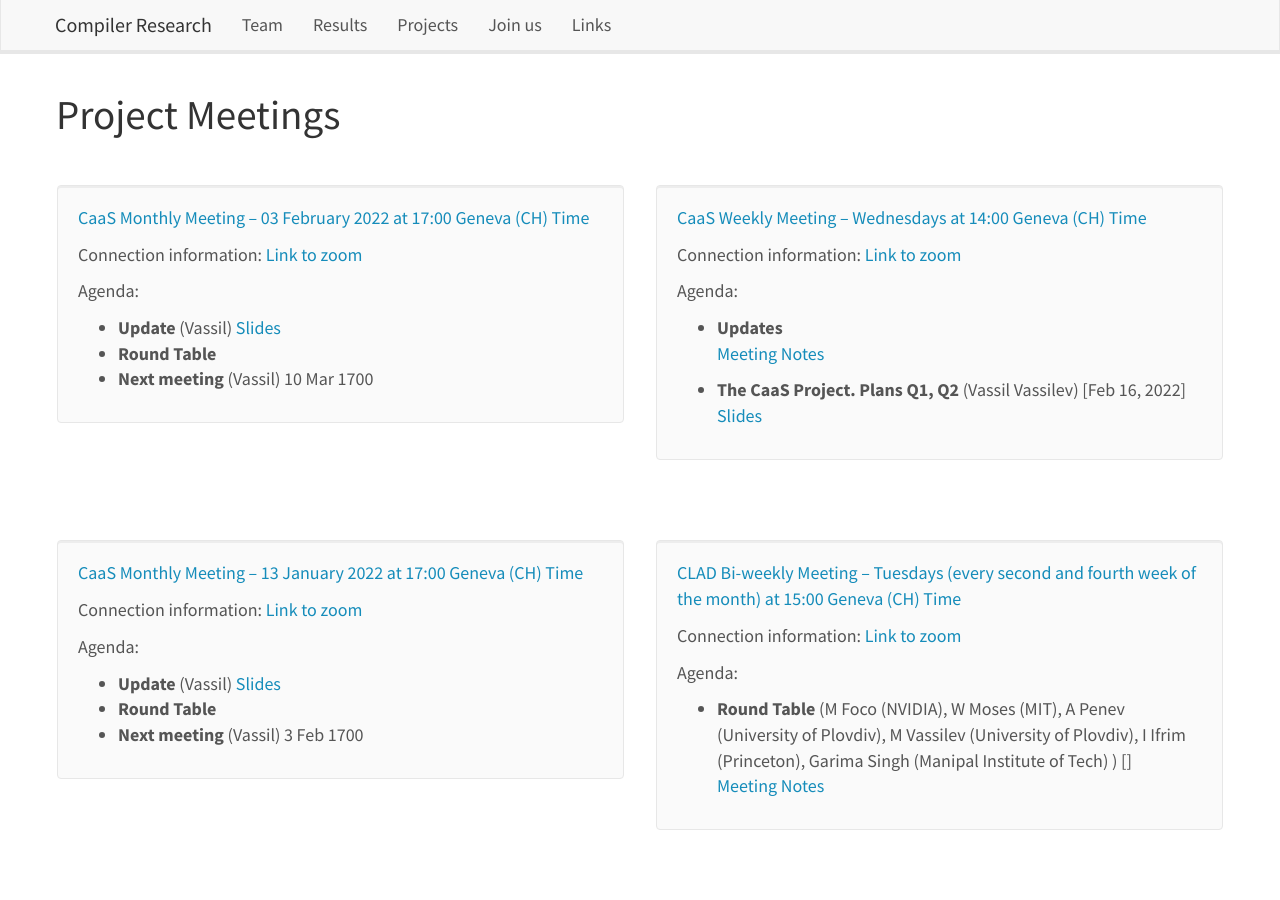
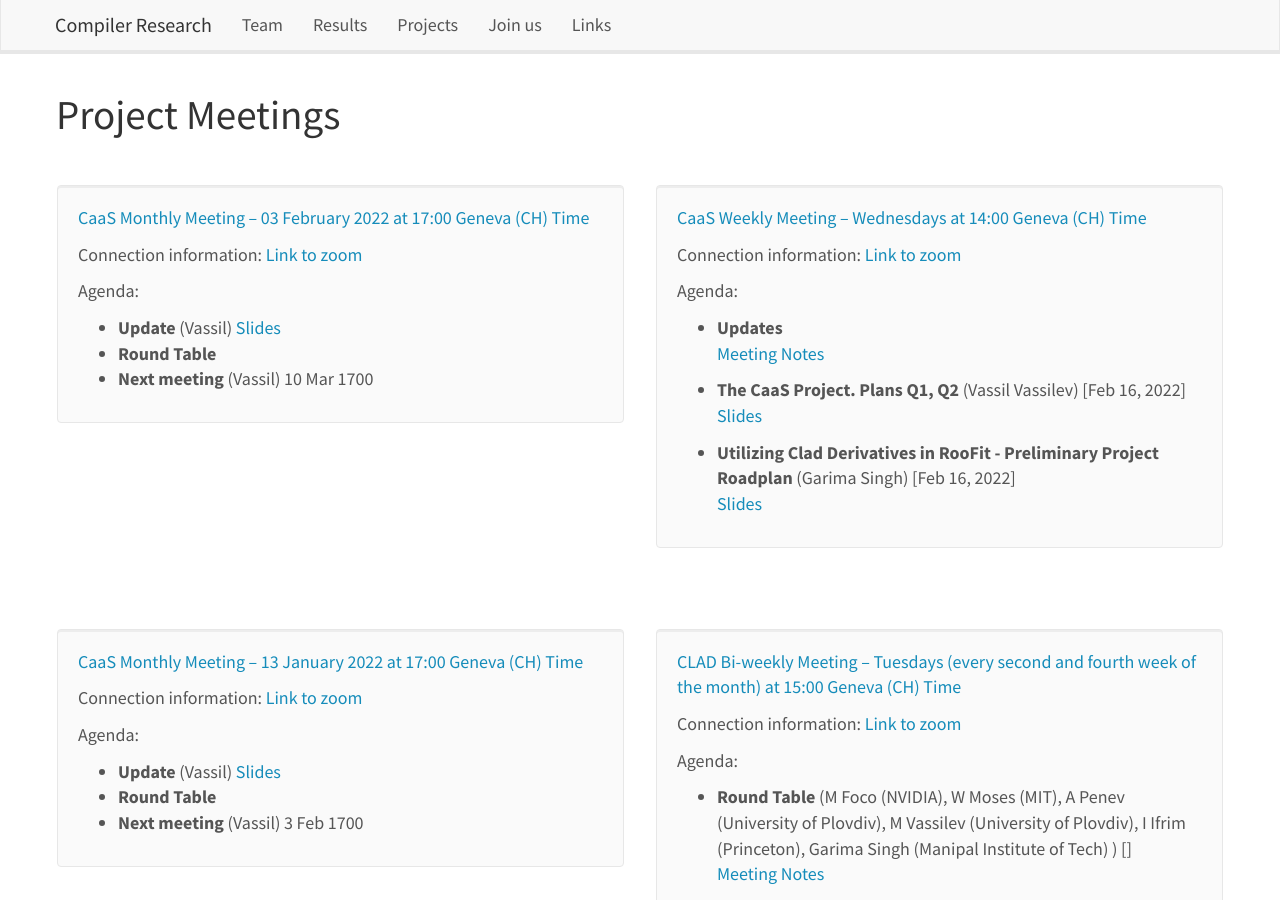
Before and after one commit to vgvassilev/clad, a Jekyll site: the page built from _pages/meetings.md, in a window 1280 px wide and 900 px high. Built offline with Jekyll 4.4.1, drawn with Linux system fonts in a browser that asks for light colours; nearby versions of some CDN libraries; a style sheet for code colours, icons or effects is not loaded.

Commit message:
Add Garima's slides on RooFit-Clad integration.

```diff
--- a/_data/standing_meetings.yml
+++ b/_data/standing_meetings.yml
@@ -9,6 +9,10 @@
       date: 2022-02-16 14:00:00 +0200
       speaker: "Vassil Vassilev"
       link: "[Slides](/assets/presentations/CaaS_Weekly_16_02_2020-V_Vassilev-Q1_Q2_Project_Plans.pdf)"
+    - title: "Utilizing Clad Derivatives in RooFit - Preliminary Project Roadplan"
+      date: 2022-02-16 14:00:00 +0200
+      speaker: "Garima Singh"
+      link: "[Slides](/assets/presentations/CaaS_Weekly_16_02_2022_Garima-Utilizing_Clad_Derivatives_in_RooFit.pdf)"
 
 - name: "CLAD Bi-weekly Meeting"
   date: Tuesdays (every second and fourth week of the month)
```
Also changed, not shown: 1 other file.
